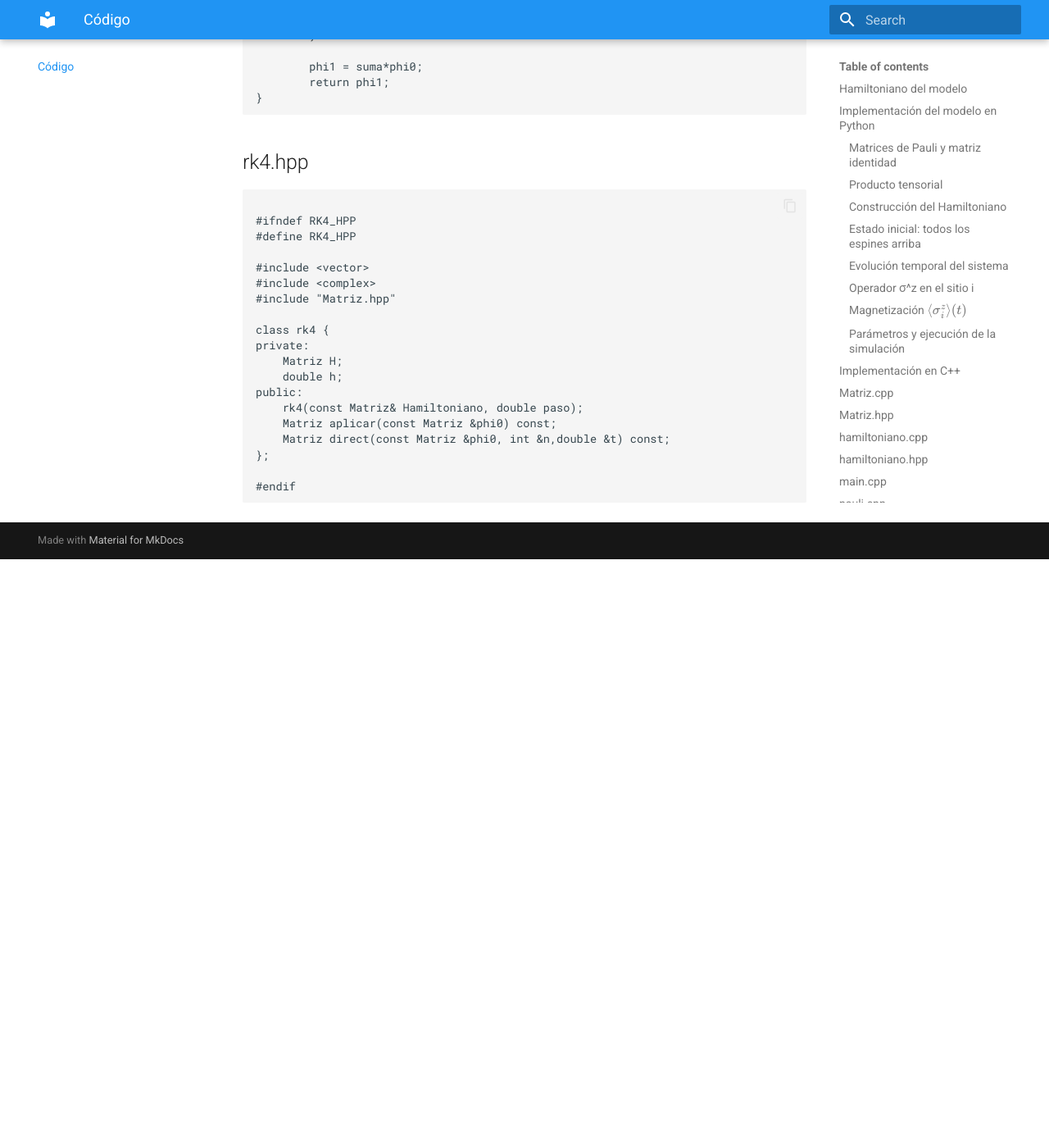
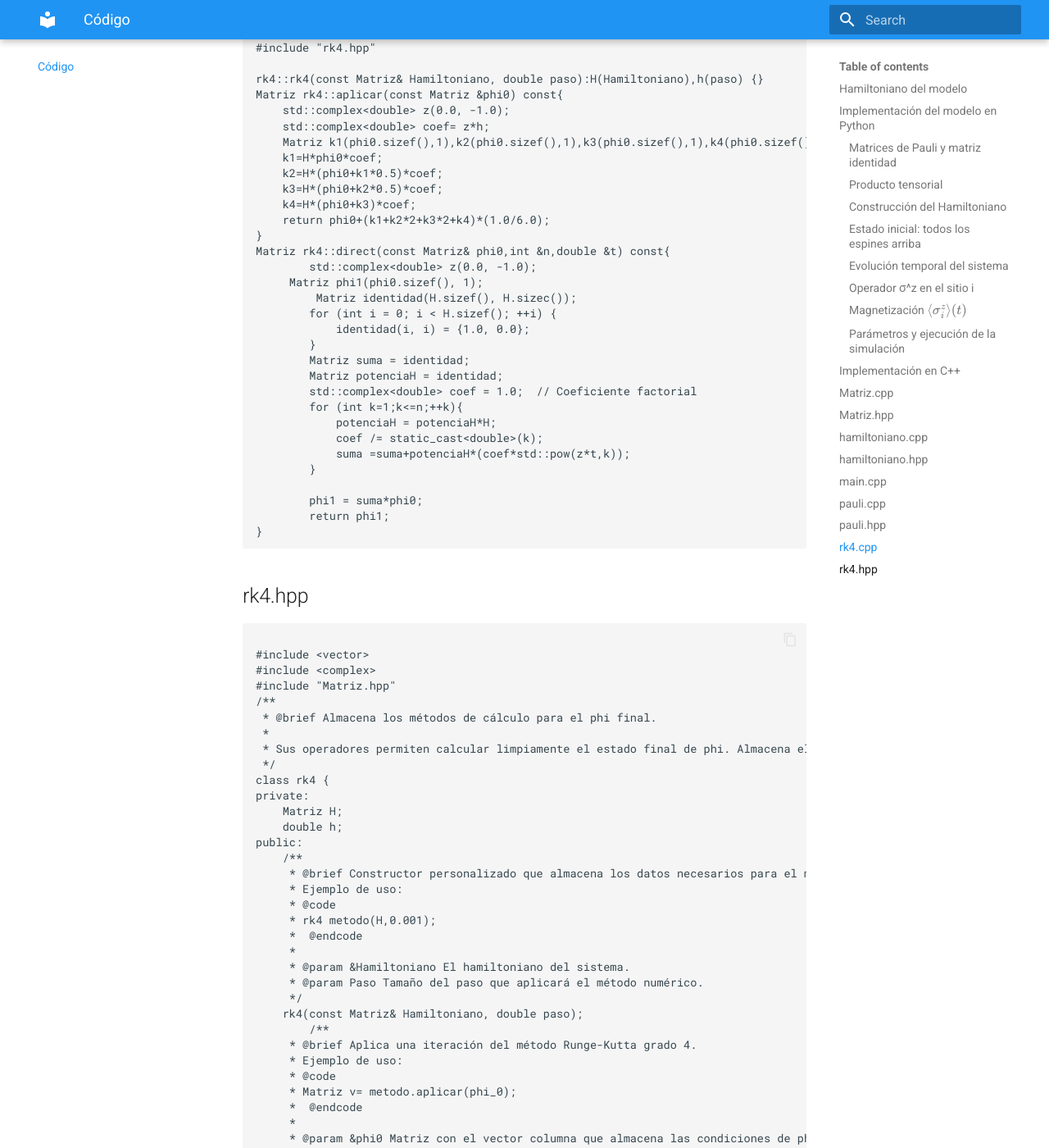
Before and after one commit to Kimberline019/ising-mkdocs, an MkDocs documentation site: the page built from docs/codigo.md, in a window 1280 px wide and 1400 px high, scrolled down 13344 px. Shown: the whole window at 82% size. Built offline with MkDocs 1.6.1 and Material for MkDocs 9.7.7, drawn with Linux system fonts in a browser that asks for light colours; before the commit the page ends 14026 px from its top, so only the background shows below that; some of the changed text lies outside the part shown.

Commit message:
Documentación de c++ agregada

````diff
--- a/docs/codigo.md
+++ b/docs/codigo.md
@@ -429,22 +429,54 @@
 
 
 ```cpp
-#ifndef HAMILTONIANO_HPP
-#define HAMILTONIANO_HPP
+
 #include "Matriz.hpp"
 #include <vector>
 #include <complex>
+/**
+ * @brief Esta clase se encarga de realizar las operaciones necesarias para construir el Hamiltoniano del sistema a partir de los valores datos.
+ *Almacena la matriz del Hamiltoniano y la cantidad de espines del sistema.
+ *
+ */
 class Hamiltoniano {
 private:
     Matriz H;
     int N;
 public:
+    /**
+    * @brief Constructor personalizado que crea una matriz sin inicializar de las dimensiones del Hamiltoniano del sistema.
+    *
+    * Ejemplo de uso:
+    * @code
+    * Hamiltoniano H_(espin);
+    * @endcode
+    */
     Hamiltoniano(int N_);
+    /**
+    * @brief Realiza los productos tensoriales necesarios para crear la matriz del Hamiltoniano del sistema y los almacena en los datos de la instancia.
+    *
+    * Ejemplo de uso:
+    * @code
+    * H_,construir(J,g);
+    * @endcode
+    *
+    * @param J dato de la escala energética de la interacción ferromagnética.
+    * @param g dato del parámetro energético del campo transversal.
+    */
     void construir(double J, double g);
+        /**
+    * @brief Devuelve el hamiltoniano del que la clase almacena.
+    *
+    * Ejemplo de uso:
+    * @code
+    * H=H_,matriz();
+    * @endcode
+    *
+    * @return Matriz con el hamiltoniano de la clase.
+    */
     const Matriz& matriz() const;
 };
 
-#endif
 ```
 
 ## main.cpp
@@ -549,15 +581,13 @@
 #ifndef PAULI_H
 #define PAULI_H
 #include "Matriz.hpp"
-
+/**
+ * @brief Define las matrices de Pauli usando la clase Matriz como constantes para su fácil acceso.
+ *
+ */
 class Pauli {
 public:
     static Matriz I();
-    static Matriz X();
-    static Matriz Z();
-};
-
-#endif
 ```
 
 
@@ -610,22 +640,55 @@
 
 ```cpp
 
-#ifndef RK4_HPP
-#define RK4_HPP
-
 #include <vector>
 #include <complex>
 #include "Matriz.hpp"
-
+/**
+ * @brief Almacena los métodos de cálculo para el phi final.
+ *
+ * Sus operadores permiten calcular limpiamente el estado final de phi. Almacena el hamiltoniano del sistema y el tamaño del paso a aplicar.
+ */
 class rk4 {
 private:
     Matriz H;
     double h;
 public:
+    /**
+     * @brief Constructor personalizado que almacena los datos necesarios para el método numérico.
+     * Ejemplo de uso:
+     * @code
+     * rk4 metodo(H,0.001);
+     *  @endcode
+     *
+     * @param &Hamiltoniano El hamiltoniano del sistema.
+     * @param Paso Tamaño del paso que aplicará el método numérico.
+     */
     rk4(const Matriz& Hamiltoniano, double paso);
+        /**
+     * @brief Aplica una iteración del método Runge-Kutta grado 4.
+     * Ejemplo de uso:
+     * @code
+     * Matriz v= metodo.aplicar(phi_0);
+     *  @endcode
+     *
+     * @param &phi0 Matriz con el vector columna que almacena las condiciones de phi antes de la iteración.
+     * @return &phi0 Matriz con el vector columna phi en el tiempo t+h.
+     */
     Matriz aplicar(const Matriz &phi0) const;
-    Matriz direct(const Matriz &phi0, int &n,double &t) const;
-};
+     /**
+     * @brief Calcula mediante series de Taylor el valor de exp(-iHt) y la aplica las condiciones iniciales de phi.
+     * Ejemplo de uso:
+     * @code
+     * Matriz v= metodo.direct(phi_0);
+     *  @endcode
+     *
+     *@param &phi0 Matriz con el vector columna que almacena las condiciones de
+ phi antes de la iteración.
+     *@param &n Entero con el número de términos que se quieren para la expansión de Taylor.
+     *@param &t Tiempo final del sistema.
+     *@return Matriz con el vector columna con los valores finales de phi.
+     *
+     *
+     */
 
-#endif
 ```
````
Also changed, not shown: other parts of docs/codigo.md (+2 -2 lines).
